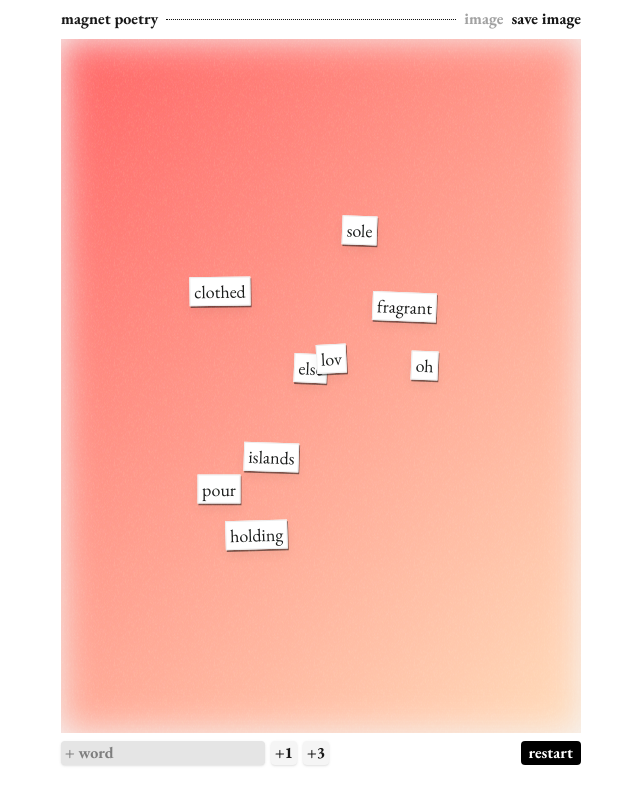
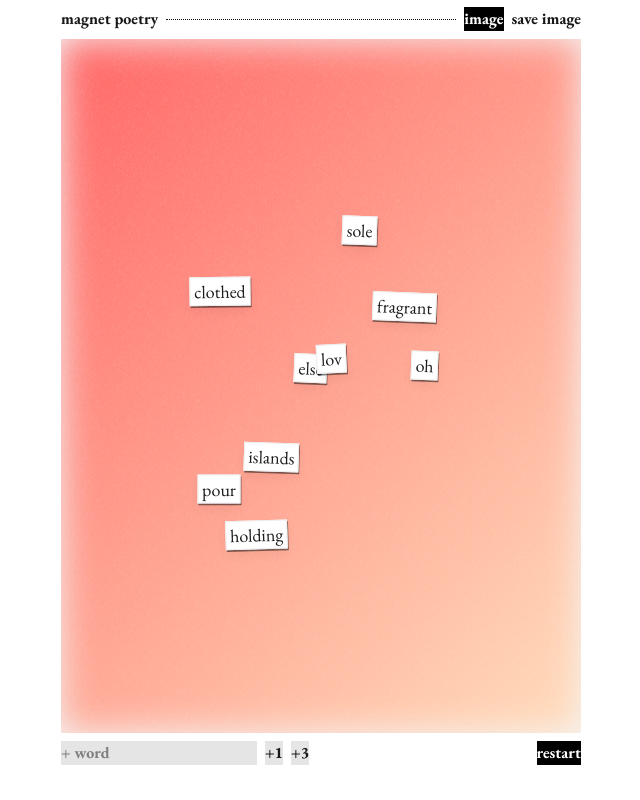
Before and after one commit to kimestelle/magnetic-poetry, a Next.js app: page / in a window 1280 px wide. Shown: the whole page, without its empty margins (319-959 px from the left). Built offline with nearby package versions, Linux system fonts and the light colour scheme.

Commit message:
ui and delete zone fixes

```diff
--- a/src/app/components/PoemBoard.tsx
+++ b/src/app/components/PoemBoard.tsx
@@ -324,7 +324,7 @@ export default function PoemBoard() {
           <div className ="flex flex-shrink-0 gap-2">
             <button
               onClick={() => toggleVisualMode()}
-              className="flex-shrink-0 text-neutral-400">
+              className="flex-shrink-0 text-white bg-black hover:bg-neutral-500">
               {visualMode}
             </button>
             <button
@@ -386,7 +386,6 @@ export default function PoemBoard() {
               height: '25%',
               zIndex: 10,
               pointerEvents: 'none',
-              display: 'none', // hide from snapshot
             }}
           />
 
@@ -460,11 +459,11 @@ export default function PoemBoard() {
 
         {/* bottom bar */}
         <div className="w-full flex flex-row gap-2 font-bold justify-between">
-          <div className="flex flex-row gap-1.5">
+          <div className="flex flex-row gap-[1svh]">
             <input
               type="text"
               placeholder="+ word"
-              className="bg-neutral-200 shadow px-1 rounded"
+              className="bg-neutral-200"
               onKeyDown={(e) => {
                 if (e.key === 'Enter' && e.currentTarget.value.trim()) {
                   const newWord = createWord(e.currentTarget.value.trim(), []);
@@ -475,20 +474,20 @@ export default function PoemBoard() {
             />
           <button
             onClick={() => generateWord()}
-            className="bg-neutral-100 shadow hover:bg-neutral-200 px-1 rounded"
+            className="bg-neutral-200 hover:bg-neutral-300"
           >
             +1
           </button>
           <button
             onClick={() => generateWords()}
-            className="bg-neutral-100 shadow hover:bg-neutral-200 px-1 rounded"
+            className="bg-neutral-200 hover:bg-neutral-300"
           >
             +3
           </button>
           </div>
           <button
             onClick={() => setWords([])}
-            className="bg-black text-white px-2 rounded hover:bg-neutral-500 transition-colors"
+            className="bg-black text-white hover:bg-neutral-500 transition-colors"
           >
             restart
           </button>
```
Also changed, not shown: 1 other file (tests, documents, lock files or other folders).
